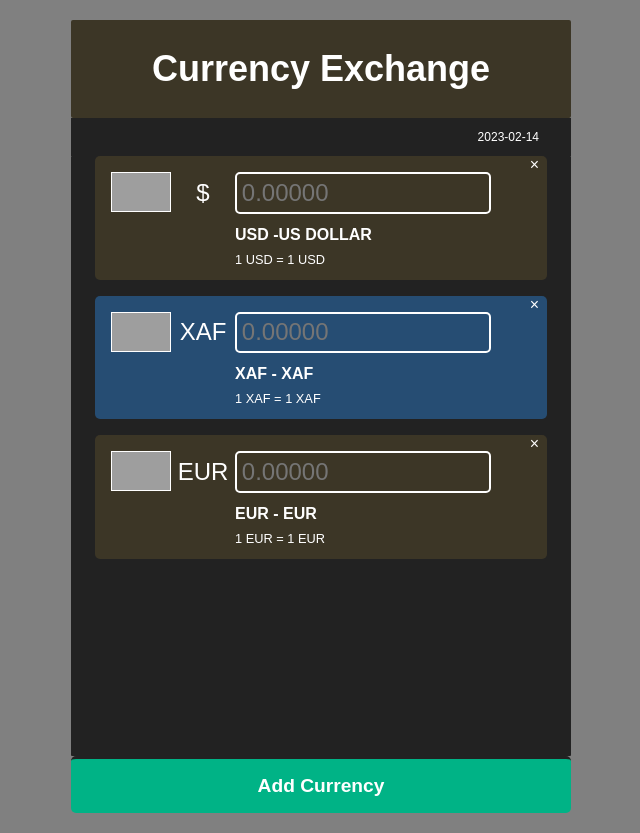
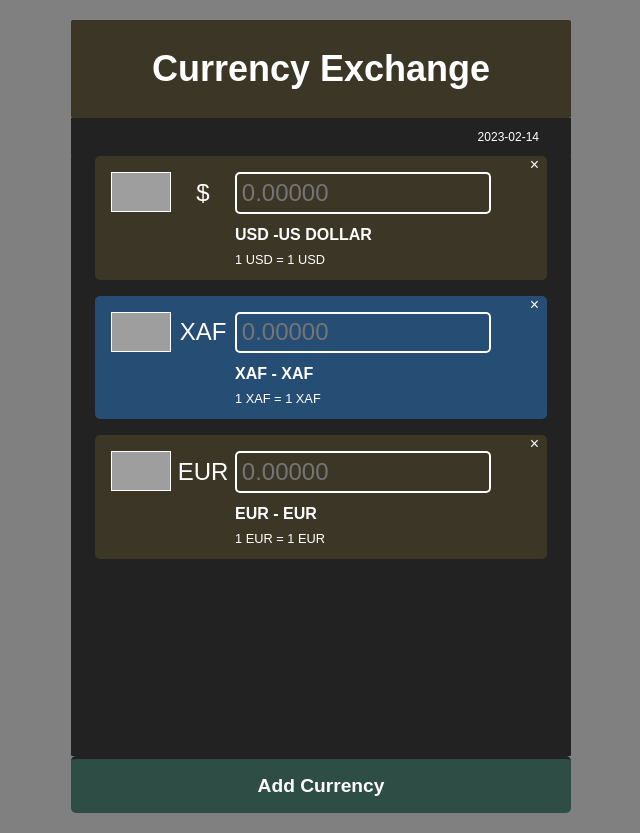
Before and after one commit to Payne680/Currency-Exchange-App, a React (Create React App) app: page / in a window 1280 px wide. Shown: the whole page, without its empty margins (319-959 px from the left). Built offline with nearby package versions, Linux system fonts and the light colour scheme; grey boxes are pictures that could not be loaded.

Commit message:
Working on my user interface

```diff
--- a/src/Components/Ui.css
+++ b/src/Components/Ui.css
@@ -105,7 +105,7 @@
 }
 
 .add-currency-btn {
-    background-color: #00b386;
+    background-color: #2e4d45;
     color: #fff;
     padding: 1rem;
     font-size: 1.2rem;
```
